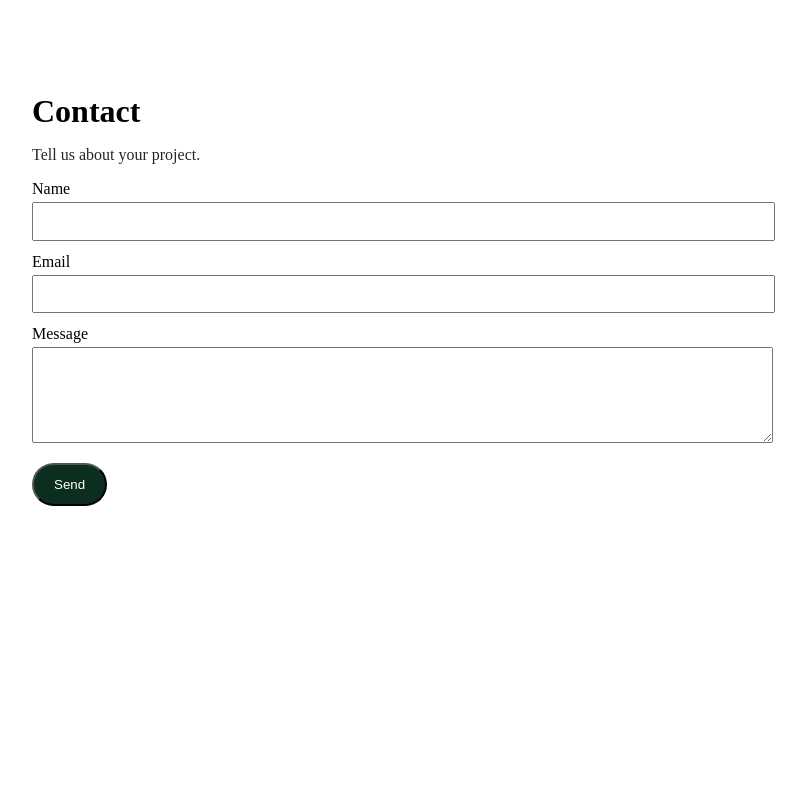
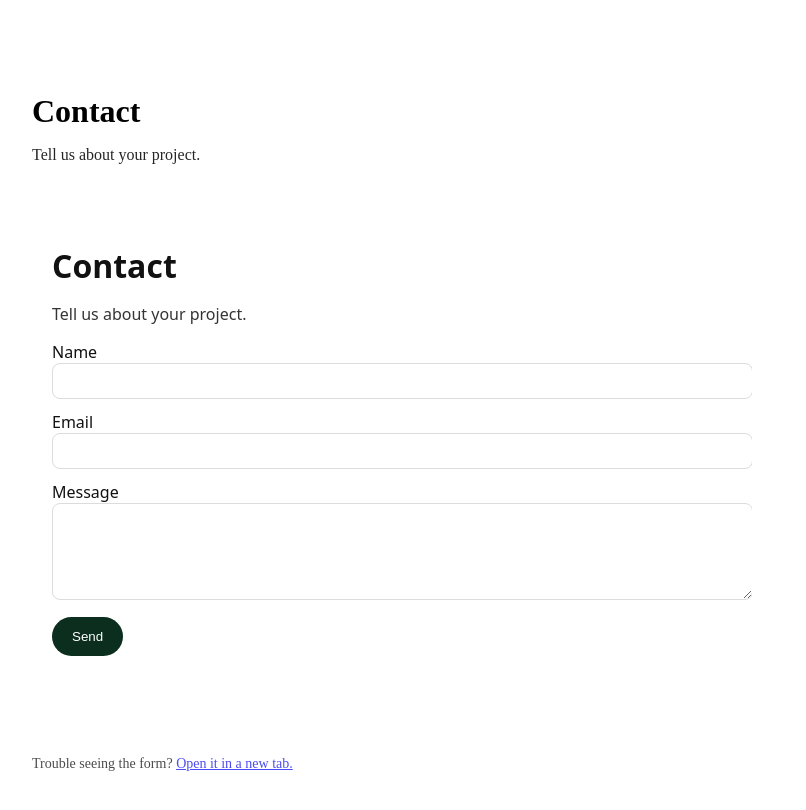
Before and after one commit to AbrahamofLondon/innovatehub.abrahamoflondon, a Next.js app: page /contact in a window 1280 px wide. Shown: the top 810 px of the page, without its empty margins (248-1054 px from the left). Built offline with nearby package versions, Linux system fonts and the light colour scheme.

Commit message:
chore(forms): migrate Netlify Form to /public for Next v5 plugin

```diff
--- a/pages/contact.tsx
+++ b/pages/contact.tsx
@@ -8,15 +8,16 @@ export default function Contact() {
         <h1 style={{fontSize:"2rem", fontWeight:800, marginBottom:"1rem"}}>Contact</h1>
         <p style={{opacity:0.85, marginBottom:"1rem"}}>Tell us about your project.</p>
 
-        <form name="contact" method="POST" data-netlify="true">
-          <input type="hidden" name="form-name" value="contact" />
-          <label>Name<br/><input name="name" required style={{width:"100%", padding:"0.6rem", margin:"0.25rem 0 0.75rem"}}/></label>
-          <label>Email<br/><input name="email" type="email" required style={{width:"100%", padding:"0.6rem", margin:"0.25rem 0 0.75rem"}}/></label>
-          <label>Message<br/><textarea name="message" rows={5} required style={{width:"100%", padding:"0.6rem", margin:"0.25rem 0 1rem"}}/></label>
-          <button type="submit" style={{background:"#0b2e1f", color:"#fff", padding:"0.75rem 1.25rem", borderRadius:999}}>
-            Send
-          </button>
-        </form>
+        {/* IMPORTANT: no data-netlify or form-name here */}
+        <iframe
+          src="/forms/contact.html"
+          title="Contact form"
+          style={{width:"100%", height:"560px", border:"0", borderRadius:"12px"}}
+        />
+        <p style={{marginTop:"0.75rem", fontSize:14, opacity:.7}}>
+          Trouble seeing the form?{" "}
+          <a href="/forms/contact.html">Open it in a new tab.</a>
+        </p>
       </main>
     </>
   );
--- /dev/null
+++ b/public/forms/contact.html
@@ -0,0 +1,35 @@
+<!doctype html>
+<html lang="en">
+<head>
+  <meta charset="utf-8" />
+  <meta name="viewport" content="width=device-width,initial-scale=1" />
+  <title>Contact • InnovateHub</title>
+  <style>
+    body{font-family:system-ui,-apple-system,Segoe UI,Roboto,Inter,Arial,sans-serif;margin:0;background:#fff;color:#111}
+    main{min-height:70vh;max-width:720px;margin:0 auto;padding:4rem 1.25rem}
+    h1{font-size:2rem;font-weight:800;margin:0 0 1rem}
+    p{opacity:.85;margin:.5rem 0 1rem}
+    label{display:block;margin:.25rem 0 .75rem}
+    input,textarea{width:100%;padding:.6rem;border:1px solid #dcdcdc;border-radius:.5rem}
+    button{background:#0b2e1f;color:#fff;padding:.75rem 1.25rem;border-radius:999px;border:0;cursor:pointer}
+    button:hover{opacity:.95}
+  </style>
+</head>
+<body>
+  <main>
+    <h1>Contact</h1>
+    <p>Tell us about your project.</p>
+
+    <!-- Netlify Forms: static HTML version -->
+    <form name="contact" method="POST" data-netlify="true" netlify-honeypot="bot-field" action="/success.html">
+      <input type="hidden" name="form-name" value="contact" />
+      <p hidden><label>Don’t fill this out: <input name="bot-field" /></label></p>
+
+      <label>Name<br /><input name="name" required /></label>
+      <label>Email<br /><input name="email" type="email" required /></label>
+      <label>Message<br /><textarea name="message" rows="5" required></textarea></label>
+      <button type="submit">Send</button>
+    </form>
+  </main>
+</body>
+</html>
--- /dev/null
+++ b/public/success.html
@@ -0,0 +1,20 @@
+<!doctype html>
+<html lang="en">
+<head>
+  <meta charset="utf-8" />
+  <meta name="viewport" content="width=device-width,initial-scale=1" />
+  <title>Thanks</title>
+  <style>
+    body{font-family:system-ui,-apple-system,Segoe UI,Roboto,Inter,Arial,sans-serif;margin:0}
+    main{min-height:70vh;max-width:720px;margin:0 auto;padding:4rem 1.25rem}
+  </style>
+  <meta http-equiv="refresh" content="3; url=/contact" />
+</head>
+<body>
+  <main>
+    <h1>Thanks!</h1>
+    <p>Your message has been sent. We’ll reply soon.</p>
+    <p><a href="/contact">Back to contact</a></p>
+  </main>
+</body>
+</html>
```
